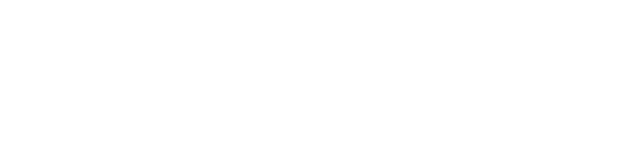
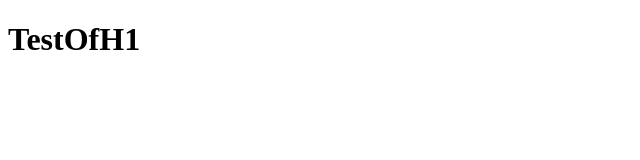
Before and after one commit to LividPython/TestWebsite, a plain HTML site: page index.html in a window 1280 px wide. Shown: the whole page, without its empty margins (0-640 px from the left). Drawn offline with Linux system fonts and the light colour scheme.

Commit message:
Qwerty utopia

```diff
--- a/index.html
+++ b/index.html
@@ -7,7 +7,7 @@
   </head>
 
   <body>
-
+    <h1>TestOfH1</h1>
 
 
   </body>
```
